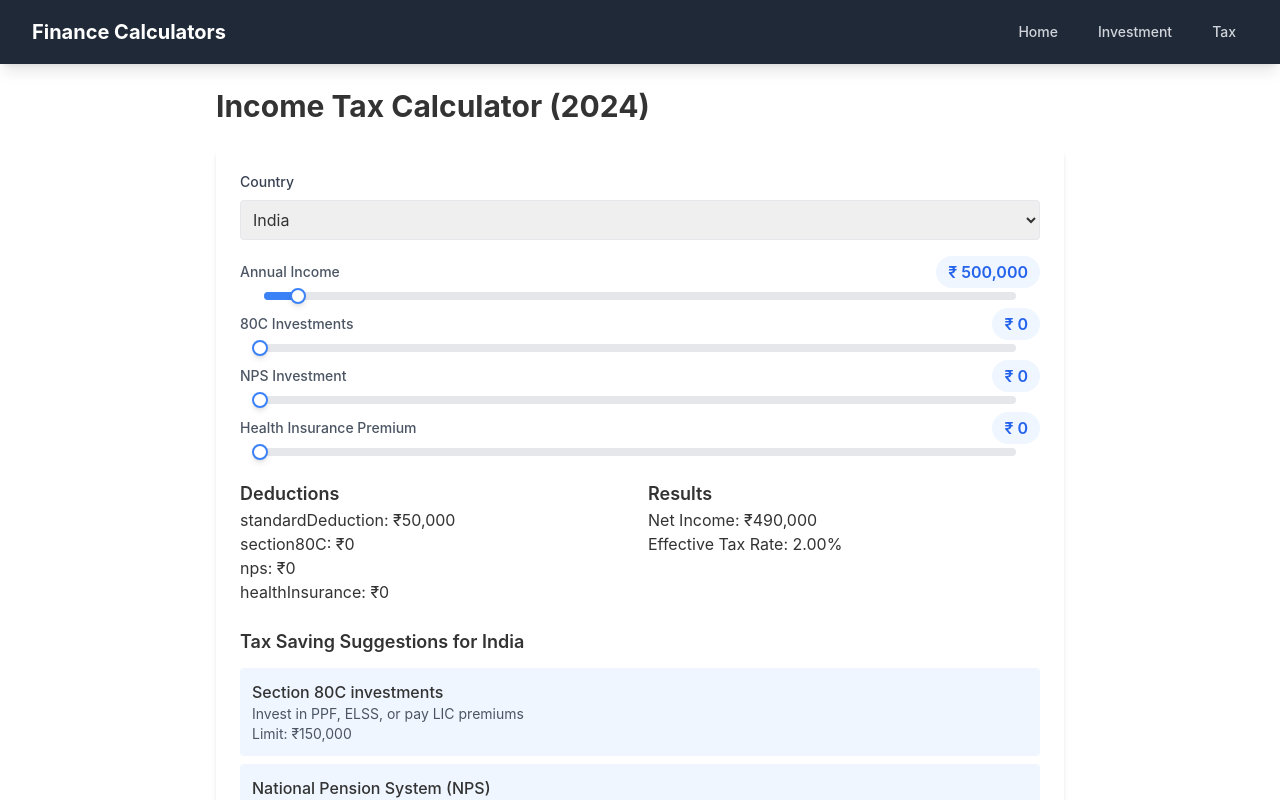
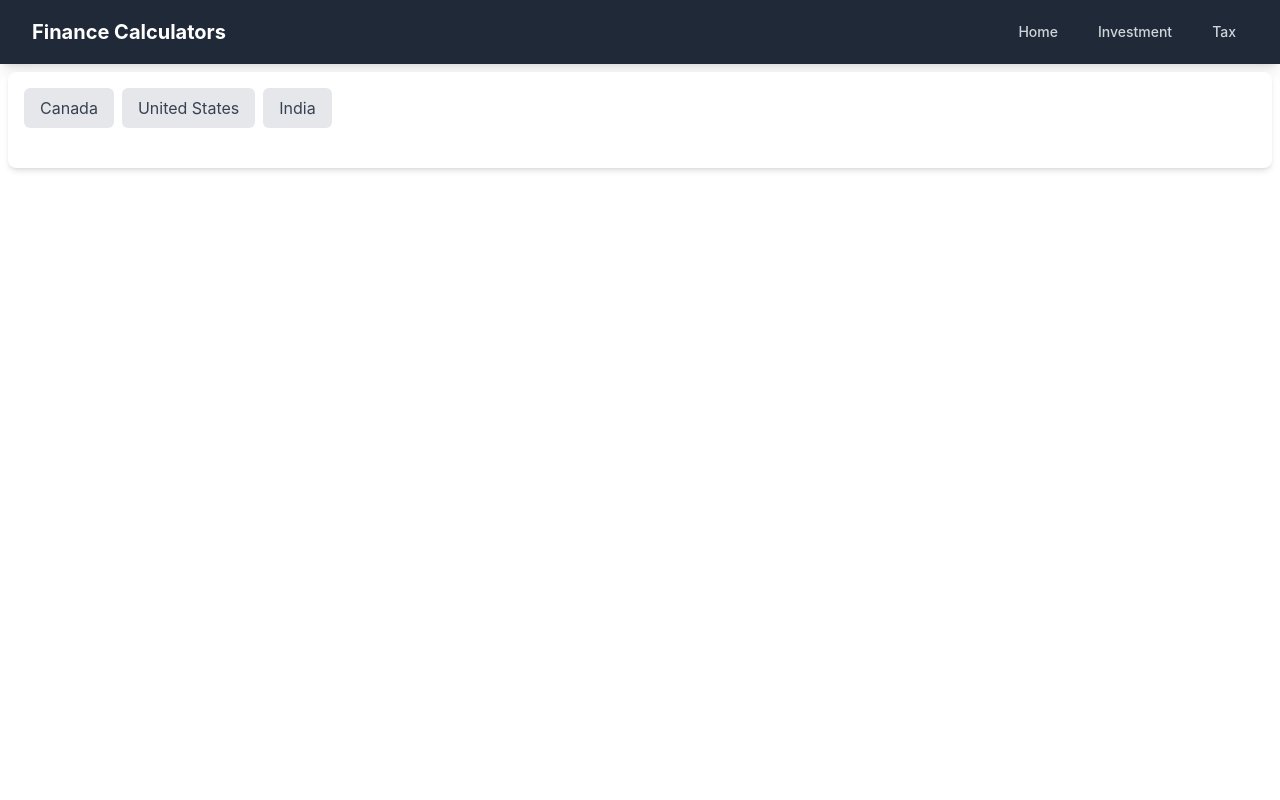
Before and after one commit to DhruvDoshi/Calculator, a React (Create React App) app: page /tax in a window 1280 px wide. Shown: the top 800 px of the page. Built offline with nearby package versions, Linux system fonts and the light colour scheme.

Commit message:
moving from dropdown to buttons

```diff
--- a/src/components/TaxCalculatorApp.js
+++ b/src/components/TaxCalculatorApp.js
@@ -5,7 +5,7 @@ import { CanadaTaxCalculator } from './countries/CanadaTaxCalculator';
 import { USATaxCalculator } from './countries/USATaxCalculator';
 
 const TaxCalculatorApp = () => {
-  const [country, setCountry] = useState('India');
+  const [country, setCountry] = useState('');
   const [income, setIncome] = useState(500000);
   const [region, setRegion] = useState('');
   const [countrySpecificData, setCountrySpecificData] = useState({});
@@ -42,23 +42,25 @@ const TaxCalculatorApp = () => {
   };
 
   return (
-    <div className="max-w-4xl mx-auto p-6">
-      <h1 className="text-3xl font-bold mb-6">Income Tax Calculator (2024)</h1>
-      <div className="bg-white p-6 rounded-lg shadow-md">
-        <div className="mb-4">
-          <label className="block text-sm font-medium text-gray-700 mb-2">Country</label>
-          <select
-            className="w-full p-2 border rounded"
-            value={country}
-            onChange={(e) => handleCountryChange(e.target.value)}
-          >
-            {countries.map(c => (
-              <option key={c} value={c}>{c}</option>
-            ))}
-          </select>
+    <div className="max-w-10xl mx-auto p-2">
+      <div className="bg-white p-4 rounded-lg shadow-md">
+        <div className="mb-6 flex flex-wrap gap-2">
+          {countries.map(c => (
+            <button
+              key={c}
+              className={`px-4 py-2 rounded-md transition-colors ${
+                country === c
+                  ? 'bg-blue-500 text-white'
+                  : 'bg-gray-200 text-gray-700 hover:bg-gray-300'
+              }`}
+              onClick={() => handleCountryChange(c)}
+            >
+              {c}
+            </button>
+          ))}
         </div>
 
-        {renderCountryComponent()}
+        {country && renderCountryComponent()}
       </div>
     </div>
   );
```
